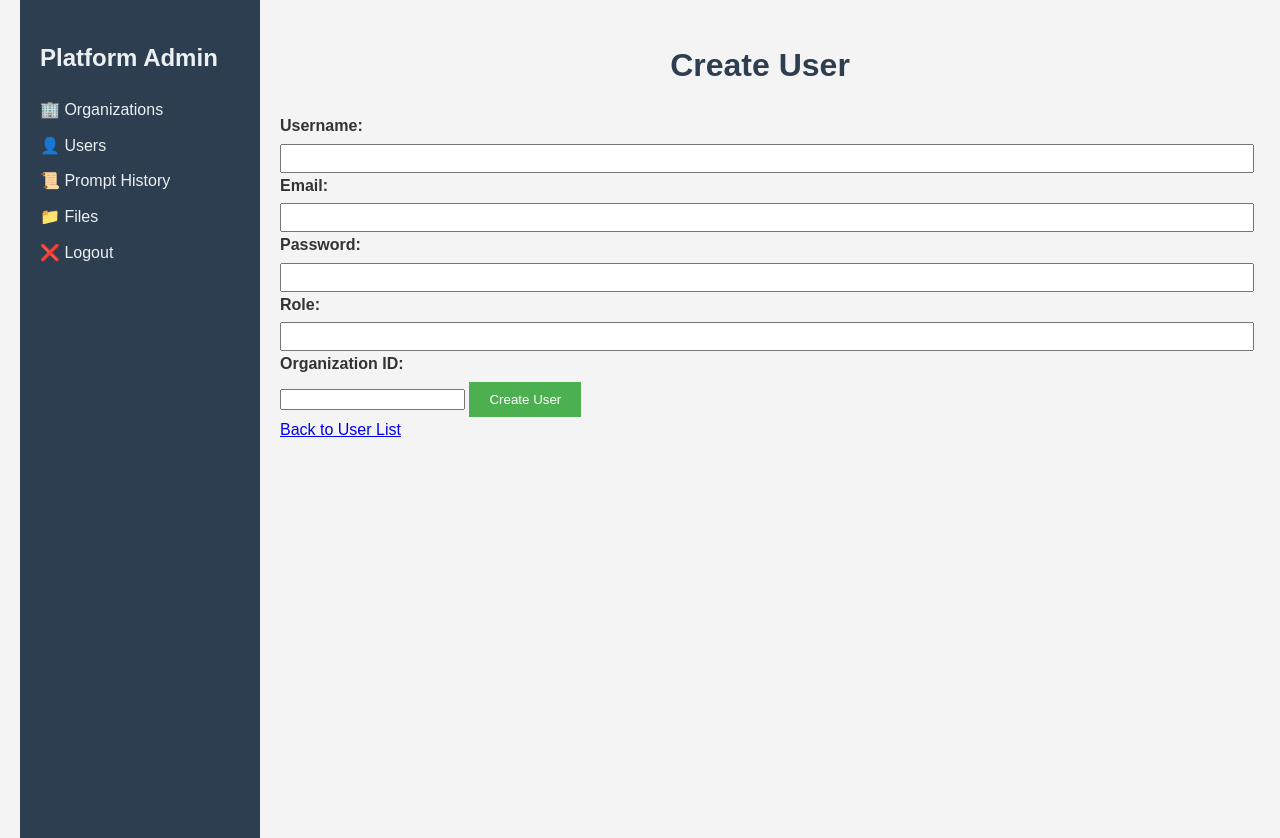
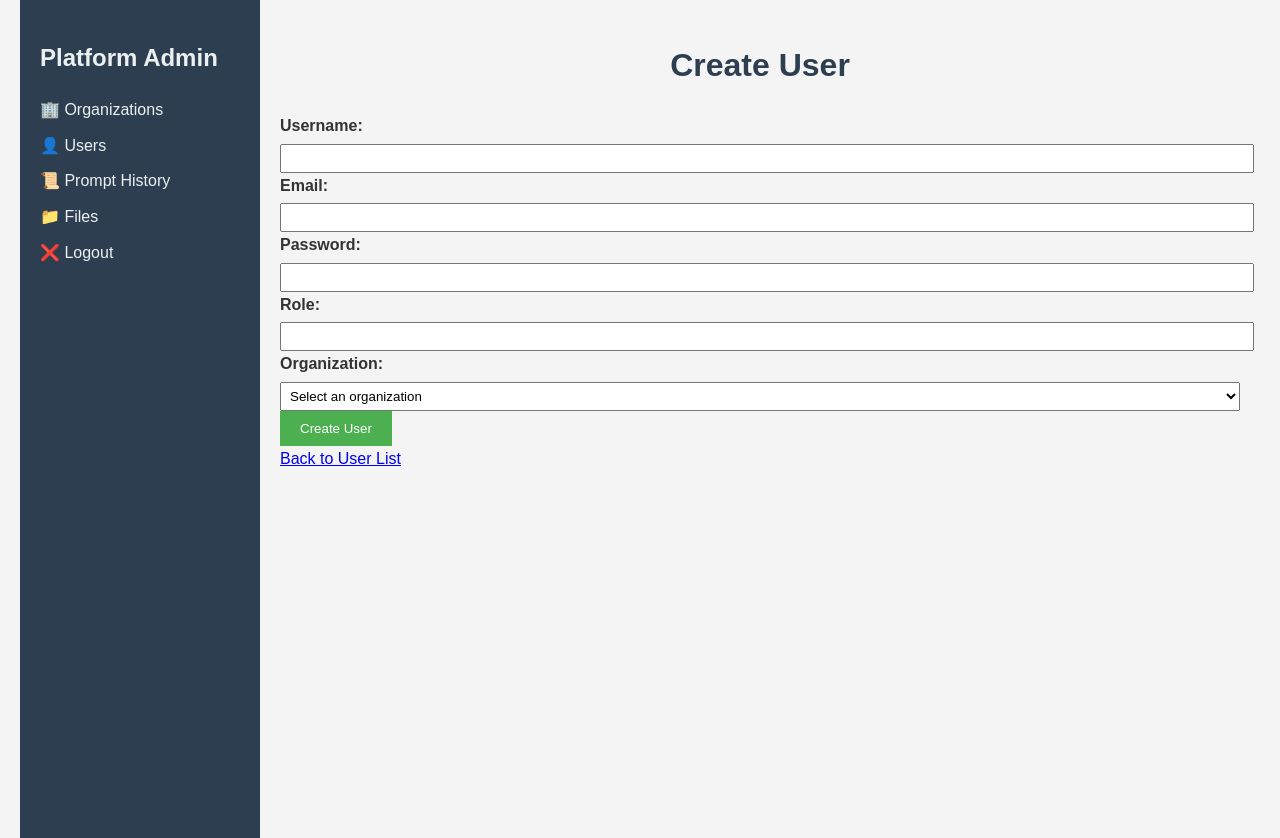
Before and after one commit to calebcauthon/aidock_backend, a Flask app: template templates/superuser_ui/create_user.html in a window 1280 px wide. Shown: the part 21-859 px from the top of the page. Run offline with Flask 3, Linux system fonts and the light colour scheme; the template is opened without the code that fills it, so the values that code supplies are empty; some libraries are stand-ins or nearby versions.

Commit message:
Add organization selection to user creation form and update related logic in model and view.

```diff
--- a/db/organization_model.py
+++ b/db/organization_model.py
@@ -18,10 +18,10 @@ class OrganizationModel:
     @staticmethod
     def get_all_organizations():
         conn = create_connection()
-        orgs = execute_sql(conn, "SELECT id, name, description FROM organizations")
-        orgs = [{"id": org[0], "name": org[1], "description": org[2]} for org in orgs]
+        query = "SELECT id, name FROM organizations"
+        organizations = execute_sql(conn, query)
+        orgs = [{"id": org[0], "name": org[1]} for org in organizations]
         conn.close()
-
         return orgs
 
     @staticmethod
--- a/routes_user_crud_for_platform_admin.py
+++ b/routes_user_crud_for_platform_admin.py
@@ -4,6 +4,7 @@ import uuid
 from db.user_model import UserModel
 from db.init_db import create_connection, execute_sql
 from routes_auth_helpers import platform_admin_required
+from db.organization_model import OrganizationModel  # Add this import at the top
 
 user_routes = Blueprint('user_routes', __name__)
 
@@ -40,7 +41,9 @@ def create_user():
         except Exception as e:
             return jsonify({"error": str(e)}), 500
 
-    return render_template('superuser_ui/create_user.html')
+    # Fetch all organizations
+    organizations = OrganizationModel.get_all_organizations()
+    return render_template('superuser_ui/create_user.html', organizations=organizations)
 
 @user_routes.route('/<int:user_id>/edit', methods=['GET', 'POST'])
 @platform_admin_required
--- a/templates/superuser_ui/create_user.html
+++ b/templates/superuser_ui/create_user.html
@@ -6,6 +6,7 @@
 
     input[type="text"], input[type="email"], input[type="password"] { width: 100%; padding: 5px; }
     input[type="submit"] { padding: 10px 20px; background-color: #4CAF50; color: white; border: none; cursor: pointer; }
+    select { width: 100%; padding: 5px; }
 </style>
     <h1>Create User</h1>
     <form method="POST" action="/users/create">
@@ -21,8 +22,13 @@
         <label for="role">Role:</label>
         <input type="text" id="role" name="role" required>
 
-        <label for="organization_id">Organization ID:</label>
-        <input type="number" id="organization_id" name="organization_id" required>
+        <label for="organization_id">Organization:</label>
+        <select id="organization_id" name="organization_id" required>
+            <option value="">Select an organization</option>
+            {% for org in organizations %}
+                <option value="[[ org.id ]]">[[ org.name ]]</option>
+            {% endfor %}
+        </select>
 
         <input type="submit" value="Create User">
 
```
